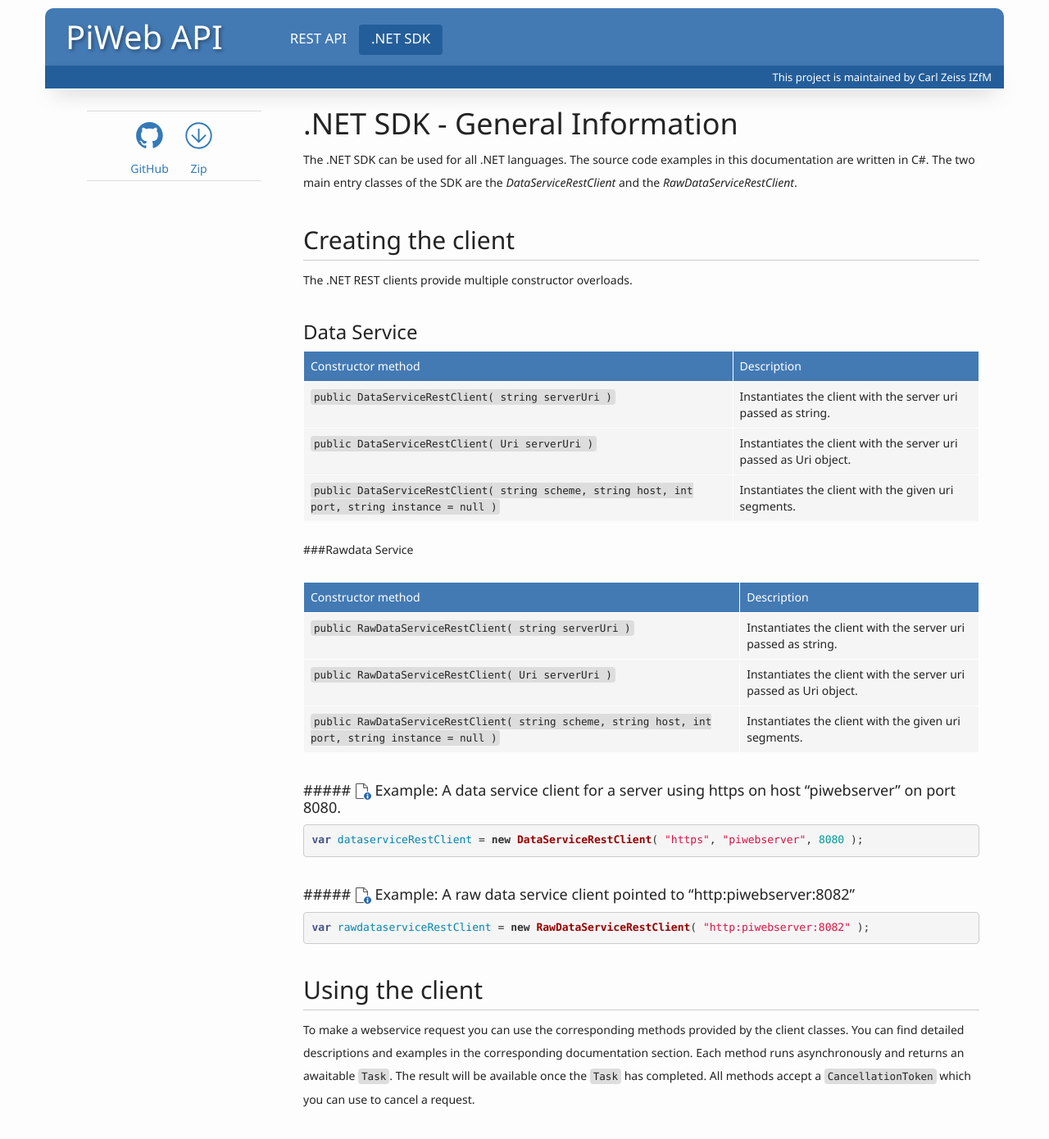
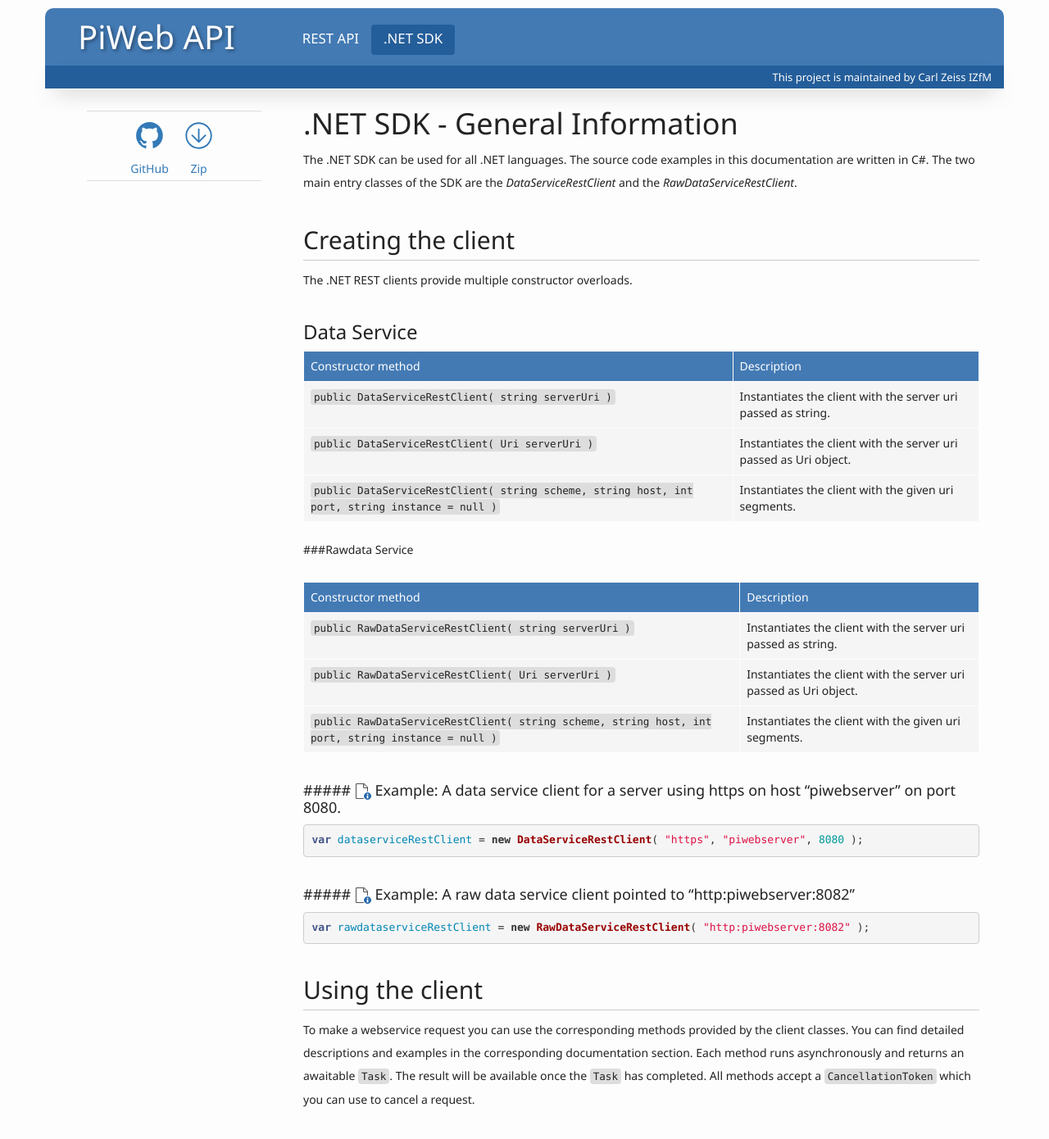
Before and after one commit to ZEISS-PiWeb/PiWeb-Api, a Jekyll site: the page built from _pages/021-netsdk-general.md, in a window 1280 px wide and 1400 px high. Shown: the top 1390 px of the window at 82% size. Built offline with Jekyll 4.4.1, drawn with Linux system fonts in a browser that asks for light colours.

Commit message:
Update custom-styles.css

```diff
--- a/stylesheets/custom-styles.css
+++ b/stylesheets/custom-styles.css
@@ -193,7 +193,8 @@
 }
 
 @media (min-width: 768px) {
-	.navbar-brand {
+.navbar>.container .navbar-brand,
+.navbar>.container-fluid .navbar-brand {
 		margin-left: 0px;
 	}
 }
```
